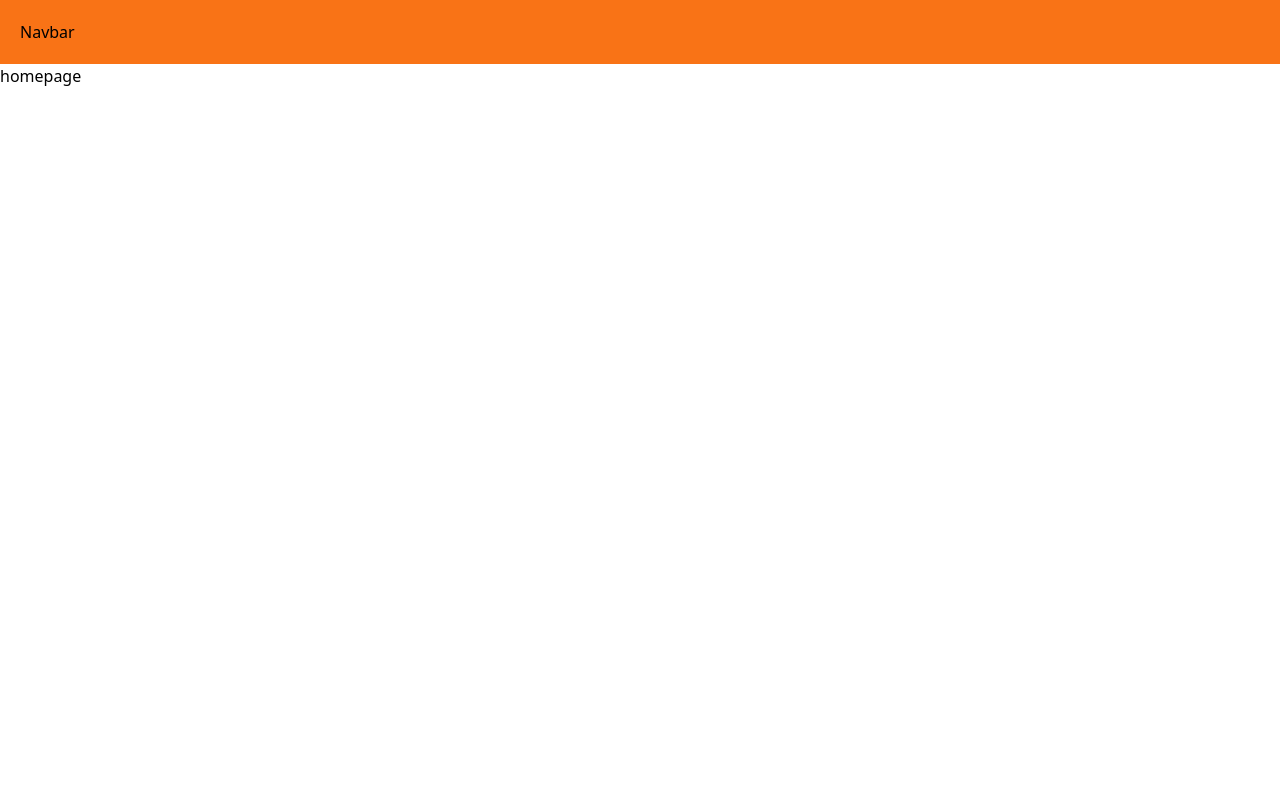
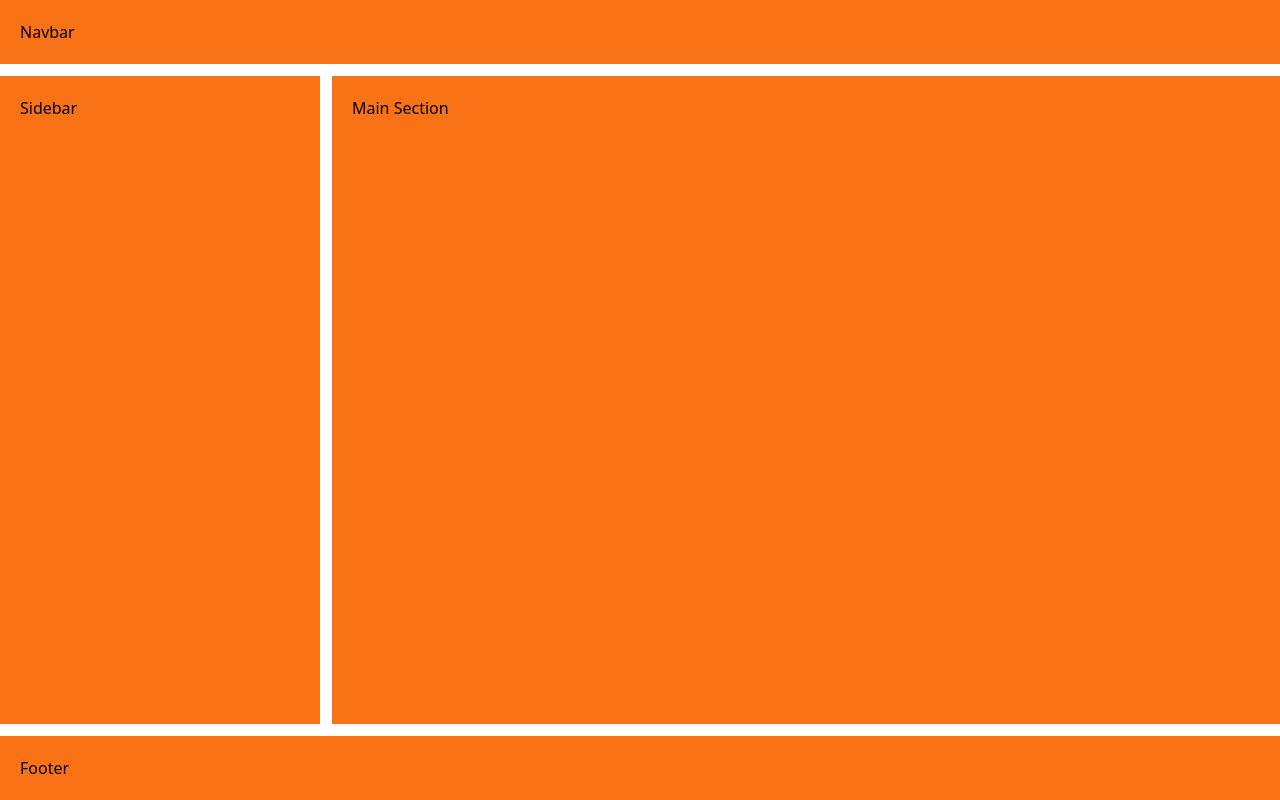
Before and after one commit to fats4/Vue-Template-Fatu, a Vue app: page / in a window 1280 px wide. Built offline with nearby package versions, Linux system fonts and the light colour scheme.

Commit message:
task 1 done

```diff
--- a/src/components/Section/SectionFooter.vue
+++ b/src/components/Section/SectionFooter.vue
@@ -1,5 +1,5 @@
 <template>
-  <div class="p-5 w-screen">
+  <div class="p-5 w-screen bg-orange-500">
     <p>Footer</p>
   </div>
 </template>
--- a/src/components/Section/SectionMain.vue
+++ b/src/components/Section/SectionMain.vue
@@ -1,5 +1,5 @@
 <template>
-  <div>
+  <div class="p-5 h-full w-full bg-orange-500">
     <p>Main Section</p>
   </div>
 </template>
--- /dev/null
+++ b/src/components/Section/SectionSidebar.vue
@@ -0,0 +1,5 @@
+<template>
+  <div class="flex-none p-5 h-full w-1/4 bg-orange-500">
+    <p>Sidebar</p>
+  </div>
+</template>
--- a/src/views/HomeView.vue
+++ b/src/views/HomeView.vue
@@ -1,10 +1,17 @@
 <script setup>
 import SectionNavbar from '../components/Section/SectionNavbar.vue'
+import SectionMain from '../components/Section/SectionMain.vue'
+import SectionFooter from '../components/Section/SectionFooter.vue'
+import SectionSidebar from '../components/Section/SectionSidebar.vue'
 </script>
 
 <template>
-  <SectionNavbar />
-  <div>
-    <p>homepage</p>
+  <div class="flex flex-col h-screen w-screen gap-3">
+    <SectionNavbar />
+    <div class="flex w-full h-full gap-3">
+      <SectionSidebar />
+      <SectionMain />
+    </div>
+    <SectionFooter />
   </div>
 </template>
```
